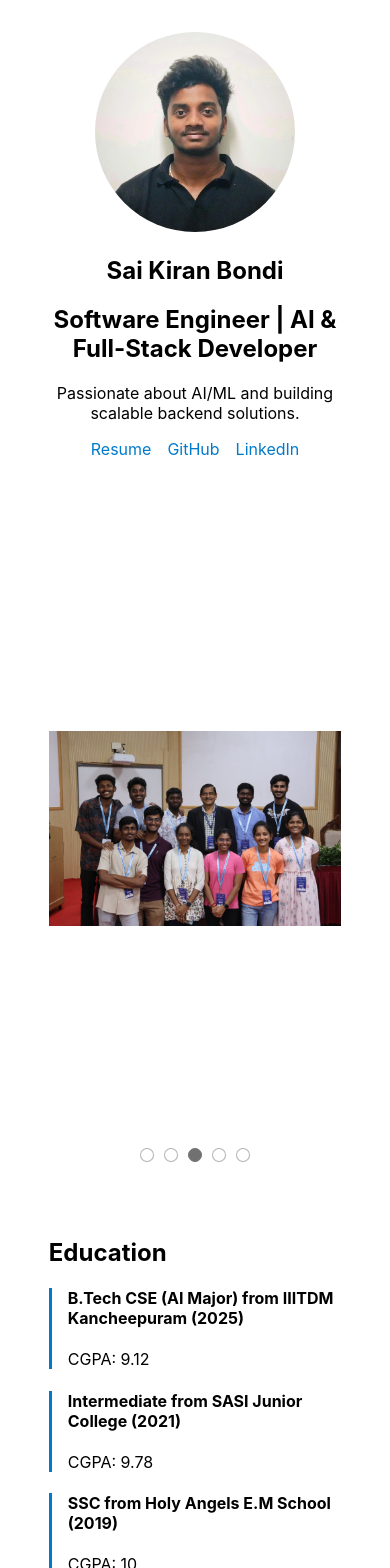
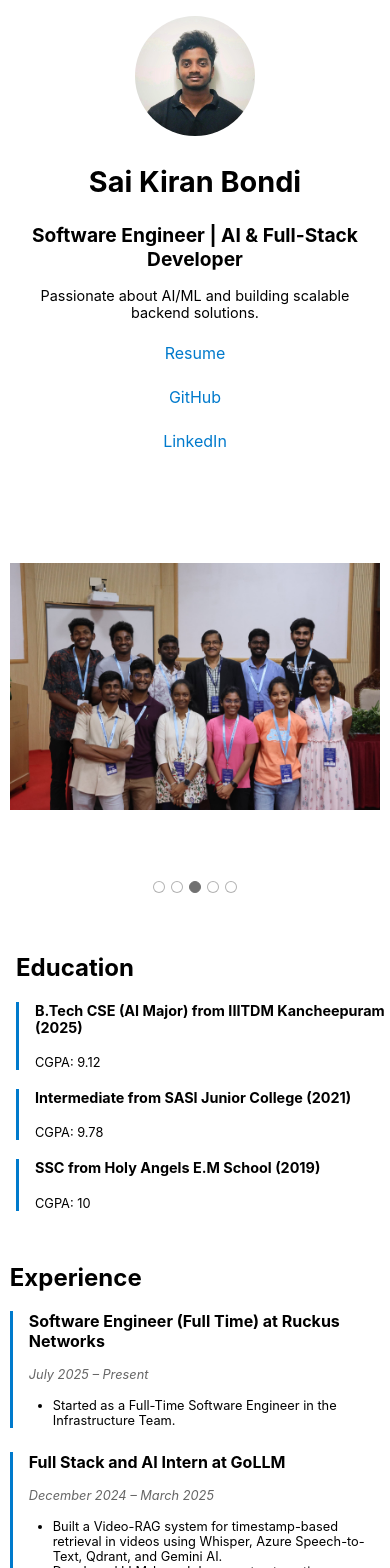
Before and after one commit to SaiKiranBondi/portfolio, a React (Create React App) app: page / in a window 390 px wide. Shown: the top 1568 px of the page. Built offline with nearby package versions, Linux system fonts and the light colour scheme.

Commit message:
v01 mobile

```diff
--- a/src/styles/About.css
+++ b/src/styles/About.css
@@ -16,3 +16,35 @@
   list-style: none;
   padding: 0;
 }
+
+@media (max-width: 768px) {
+  .about {
+    padding: 1rem; /* Reduce padding on smaller screens */
+  }
+
+  .about-content-wrapper {
+    width: 90vw; /* Use more width on smaller screens */
+  }
+
+  .education-item h4 {
+    font-size: 1rem; /* Adjust font size for smaller screens */
+  }
+
+  .education-item p {
+    font-size: 0.9rem; /* Adjust font size for smaller screens */
+  }
+}
+
+@media (max-width: 480px) {
+  .about-content-wrapper {
+    width: 95vw; /* Even more width on very small screens */
+  }
+
+  .education-item h4 {
+    font-size: 0.9rem;
+  }
+
+  .education-item p {
+    font-size: 0.8rem;
+  }
+}
--- a/src/styles/Achievements.css
+++ b/src/styles/Achievements.css
@@ -2,8 +2,48 @@
   padding: 2rem 0; /* Adjusted padding */
   width: 75vw; /* Set to 75vw */
   margin: 0 auto; /* Centered */
+  padding-top: 0;
 }
 .achievements ul {
   list-style-type: disc;
   padding-left: 20px;
 }
+
+@media (max-width: 768px) {
+  .achievements {
+    padding: 1rem 0; /* Adjust padding */
+    width: 90vw; /* Use more width on smaller screens */
+  }
+
+  .achievements h2 {
+    font-size: 1.8rem; /* Adjust heading font size */
+  }
+
+  .achievements ul {
+    padding-left: 15px; /* Adjust list padding */
+  }
+
+  .achievements li {
+    font-size: 0.95rem; /* Adjust list item font size */
+    margin-bottom: 0.5rem; /* Add some spacing between list items */
+  }
+}
+
+@media (max-width: 480px) {
+  .achievements {
+    padding: 0.5rem 0; /* Further adjust padding */
+    width: 95vw; /* Even more width on very small screens */
+  }
+
+  .achievements h2 {
+    font-size: 1.5rem;
+  }
+
+  .achievements ul {
+    padding-left: 10px;
+  }
+
+  .achievements li {
+    font-size: 0.9rem;
+  }
+}
--- a/src/styles/Contact.css
+++ b/src/styles/Contact.css
@@ -1,6 +1,7 @@
 .contact {
   text-align: center;
   padding: 2rem;
+  padding-top: 0;
 }
 
 .contact-button {
@@ -140,8 +141,110 @@
 }
 
 @keyframes fadeInOut {
-  0% { opacity: 0; transform: translateX(-50%) translateY(-20px); }
-  10% { opacity: 1; transform: translateX(-50%) translateY(0); }
-  90% { opacity: 1; transform: translateX(-50%) translateY(0); }
-  100% { opacity: 0; transform: translateX(-50%) translateY(-20px); }
+  0% {
+    opacity: 0;
+    transform: translateX(-50%) translateY(-20px);
+  }
+  10% {
+    opacity: 1;
+    transform: translateX(-50%) translateY(0);
+  }
+  90% {
+    opacity: 1;
+    transform: translateX(-50%) translateY(0);
+  }
+  100% {
+    opacity: 0;
+    transform: translateX(-50%) translateY(-20px);
+  }
 }
+
+@media (max-width: 768px) {
+  .contact {
+    padding: 1rem; /* Reduce padding on smaller screens */
+  }
+
+  .contact h2 {
+    font-size: 1.8rem; /* Adjust heading font size */
+  }
+
+  .contact p {
+    font-size: 0.9rem; /* Adjust paragraph font size */
+  }
+
+  .contact-button {
+    padding: 0.6rem 1.2rem; /* Adjust button padding */
+    font-size: 1rem;
+  }
+
+  .modal-content {
+    width: 95%; /* Make modal wider on smaller screens */
+    padding: 1.5rem; /* Adjust modal padding */
+  }
+
+  .modal-content h3 {
+    font-size: 1.5rem; /* Adjust modal title font size */
+  }
+
+  .contact-form input[type="text"],
+  .contact-form input[type="email"],
+  .contact-form textarea {
+    width: calc(100% - 16px); /* Adjust width for smaller padding */
+    padding: 8px;
+    font-size: 0.9rem;
+  }
+
+  .contact-form .submit-button {
+    padding: 0.6rem 1.2rem;
+    font-size: 1rem;
+  }
+
+  .confirmation-message {
+    font-size: 1rem;
+    padding: 10px 20px;
+  }
+}
+
+@media (max-width: 480px) {
+  .contact {
+    padding: 0.5rem; /* Further reduce padding */
+  }
+
+  .contact h2 {
+    font-size: 1.5rem;
+  }
+
+  .contact p {
+    font-size: 0.85rem;
+  }
+
+  .contact-button {
+    padding: 0.5rem 1rem;
+    font-size: 0.9rem;
+  }
+
+  .modal-content {
+    padding: 1rem;
+  }
+
+  .modal-content h3 {
+    font-size: 1.3rem;
+  }
+
+  .contact-form input[type="text"],
+  .contact-form input[type="email"],
+  .contact-form textarea {
+    padding: 6px;
+    font-size: 0.85rem;
+  }
+
+  .contact-form .submit-button {
+    padding: 0.5rem 1rem;
+    font-size: 0.9rem;
+  }
+
+  .confirmation-message {
+    font-size: 0.9rem;
+    padding: 8px 15px;
+  }
+}
--- a/src/styles/Experience.css
+++ b/src/styles/Experience.css
@@ -17,3 +17,48 @@
   font-style: italic;
   color: #666;
 }
+
+@media (max-width: 768px) {
+  .experience {
+    padding: 0.5rem; /* Reduce padding on smaller screens */
+    padding-top: 0;
+  }
+
+  .experience-content-wrapper {
+    width: 90vw; /* Use more width on smaller screens */
+  }
+
+  .experience-item h3 {
+    font-size: 1.1rem; /* Adjust font size for smaller screens */
+  }
+
+  .experience-item .duration {
+    font-size: 0.9rem; /* Adjust font size for smaller screens */
+  }
+
+  .experience-item ul {
+    padding-left: 1.5rem; /* Adjust list padding */
+  }
+
+  .experience-item li {
+    font-size: 0.9rem; /* Adjust list item font size */
+  }
+}
+
+@media (max-width: 480px) {
+  .experience-content-wrapper {
+    width: 95vw; /* Even more width on very small screens */
+  }
+
+  .experience-item h3 {
+    font-size: 1rem;
+  }
+
+  .experience-item .duration {
+    font-size: 0.8rem;
+  }
+
+  .experience-item li {
+    font-size: 0.8rem;
+  }
+}
--- a/src/styles/Footer.css
+++ b/src/styles/Footer.css
@@ -4,3 +4,17 @@
   background-color: #333;
   color: white;
 }
+
+@media (max-width: 768px) {
+  .footer {
+    padding: 0.8rem; /* Reduce padding on smaller screens */
+    font-size: 0.9rem; /* Adjust font size */
+  }
+}
+
+@media (max-width: 480px) {
+  .footer {
+    padding: 0.5rem; /* Further reduce padding */
+    font-size: 0.8rem; /* Further adjust font size */
+  }
+}
--- a/src/styles/Hero.css
+++ b/src/styles/Hero.css
@@ -17,3 +17,42 @@
   text-decoration: none;
   color: #007acc;
 }
+
+@media (max-width: 768px) {
+  .hero {
+    padding: 1rem; /* Reduce padding on smaller screens */
+  }
+
+  .hero-img {
+    max-width: 120px; /* Make image smaller on mobile */
+    height: auto;
+  }
+
+  .hero-links {
+    display: flex;
+    flex-direction: column; /* Stack links vertically */
+    gap: 0.5rem; /* Space between stacked links */
+    align-items: center; /* Center links when stacked */
+  }
+
+  .hero-links a {
+    margin: 0; /* Remove horizontal margin when stacked */
+    padding: 0.5rem 1rem; /* Add padding for better tap targets */
+    width: 80%; /* Make links take up more width */
+    box-sizing: border-box; /* Include padding in width */
+  }
+}
+
+@media (max-width: 480px) {
+  .hero h1 {
+    font-size: 1.8rem; /* Smaller font size for very small screens */
+  }
+
+  .hero h2 {
+    font-size: 1.2rem;
+  }
+
+  .hero p {
+    font-size: 0.9rem;
+  }
+}
--- a/src/styles/Projects.css
+++ b/src/styles/Projects.css
@@ -97,3 +97,66 @@
 .project-description {
   flex-grow: 1;
 }
+
+@media (max-width: 768px) {
+  .projects {
+    padding: 1rem; /* Reduce padding on smaller screens */
+    width: 90vw; /* Use more width on smaller screens */
+  }
+
+  .project-grid {
+    grid-template-columns: 1fr; /* Stack projects in a single column */
+  }
+
+  .project-card {
+    padding: 0.8rem; /* Adjust card padding */
+  }
+
+  .project-card h3 {
+    font-size: 1.2rem; /* Adjust title font size */
+  }
+
+  .tech-tag {
+    font-size: 0.8rem; /* Adjust tech tag font size */
+    padding: 0.2rem 0.4rem;
+  }
+
+  .read-more-btn {
+    padding: 0.4rem 0.8rem; /* Adjust button padding */
+    font-size: 0.9rem;
+  }
+
+  .modal-content {
+    width: 95%; /* Make modal wider on smaller screens */
+    padding: 1.5rem; /* Adjust modal padding */
+  }
+
+  .modal-close {
+    font-size: 1.5rem; /* Smaller close button */
+    top: 5px;
+    right: 10px;
+  }
+}
+
+@media (max-width: 480px) {
+  .projects {
+    padding: 0.5rem; /* Further reduce padding */
+    width: 95vw; /* Even more width on very small screens */
+  }
+
+  .project-card h3 {
+    font-size: 1.1rem;
+  }
+
+  .tech-tag {
+    font-size: 0.75rem;
+  }
+
+  .read-more-btn {
+    font-size: 0.8rem;
+  }
+
+  .modal-content {
+    padding: 1rem;
+  }
+}
--- a/src/styles/Skills.css
+++ b/src/styles/Skills.css
@@ -73,3 +73,52 @@
   gap: 1.5rem; /* Adjust gap between skill categories */
   margin-top: 2rem; /* Space from the main heading */
 }
+
+@media (max-width: 768px) {
+  .skills {
+    padding: 0.5rem; /* Reduce padding on smaller screens */
+    width: 90vw; /* Use more width on smaller screens */
+  }
+
+  .skills h2 {
+    font-size: 1.8rem; /* Adjust heading font size */
+  }
+
+  .skill-categories-container {
+    grid-template-columns: 1fr; /* Stack skill categories in a single column */
+    gap: 1rem; /* Adjust gap */
+  }
+
+  .skill-category {
+    padding: 0.8rem; /* Adjust category padding */
+  }
+
+  .skill-category h3 {
+    font-size: 0.9rem; /* Adjust category title font size */
+  }
+
+  .skill-tag {
+    font-size: 0.7rem; /* Adjust skill tag font size */
+    padding: 0.3rem 0.6rem;
+  }
+}
+
+@media (max-width: 480px) {
+  .skills {
+    padding: 0.25rem; /* Further reduce padding */
+    width: 95vw; /* Even more width on very small screens */
+  }
+
+  .skills h2 {
+    font-size: 1.5rem;
+  }
+
+  .skill-category h3 {
+    font-size: 0.8rem;
+  }
+
+  .skill-tag {
+    font-size: 0.65rem;
+    padding: 0.25rem 0.5rem;
+  }
+}
--- a/src/styles/Slideshow.css
+++ b/src/styles/Slideshow.css
@@ -51,3 +51,24 @@
   background-color: #717171; /* Active/hover dot color */
   border: 1px solid #717171; /* Match border to active color */
 }
+
+@media (max-width: 768px) {
+  .slideshow-container {
+    width: 95vw; /* Use more width on smaller screens */
+    height: 60vh; /* Adjust height for smaller screens */
+    min-height: 250px; /* Ensure a minimum height */
+  }
+
+  .dot {
+    height: 10px; /* Smaller dots */
+    width: 10px;
+    margin: 0 3px; /* Smaller margin between dots */
+  }
+}
+
+@media (max-width: 480px) {
+  .slideshow-container {
+    height: 50vh; /* Further adjust height for very small screens */
+    min-height: 200px;
+  }
+}
```
